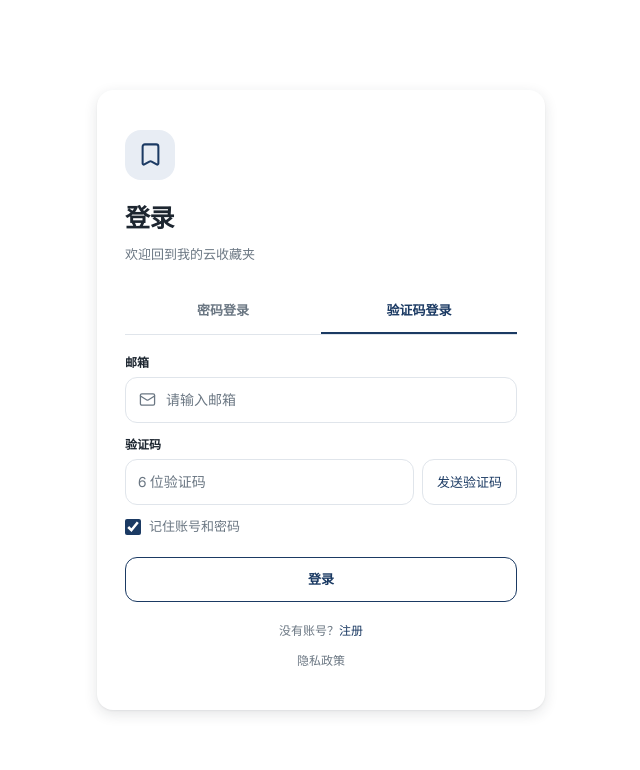
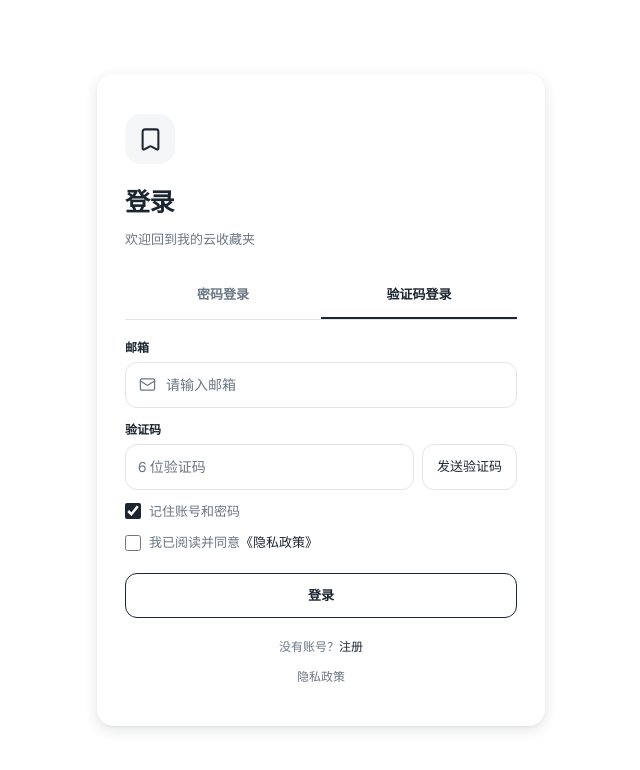
Before and after one commit to liusiyi1223-cyber/cangshugegh, a Next.js app: page /login in a window 1280 px wide. Both pictures are taken after a click on the button "验证码登录". Shown: the top 770 px of the page, without its empty margins (319-959 px from the left). Built offline with nearby package versions, Linux system fonts and the light colour scheme.

Commit message:
默认主题色改为白色（拆出 brand-ink 强调色），注册/登录需勾选同意隐私政策

```diff
--- a/src/app/favorites/page.tsx
+++ b/src/app/favorites/page.tsx
@@ -323,7 +323,7 @@ export default function FavoritesPage() {
                 </div>
               )}
 
-              <div className="flex h-9 items-center gap-2 rounded-xl bg-cream px-3 text-muted focus-within:ring-1 focus-within:ring-brand">
+              <div className="flex h-9 items-center gap-2 rounded-xl bg-cream px-3 text-muted focus-within:ring-1 focus-within:ring-brand-ink">
                 <Search size={17} strokeWidth={1.8} />
                 <input
                   id="searchbox"
--- a/src/app/login/page.tsx
+++ b/src/app/login/page.tsx
@@ -19,6 +19,7 @@ export default function LoginPage() {
   const [countdown, setCountdown] = useState(0);
   const [error, setError] = useState("");
   const [remember, setRemember] = useState(true);
+  const [agreed, setAgreed] = useState(false);
 
   useEffect(() => {
     const savedEmail = localStorage.getItem("savedEmail");
@@ -58,6 +59,10 @@ export default function LoginPage() {
 
   async function submit(e: React.FormEvent) {
     e.preventDefault();
+    if (!agreed) {
+      setError("请先勾选同意《隐私政策》");
+      return;
+    }
     setBusy(true);
     setError("");
     try {
@@ -88,7 +93,7 @@ export default function LoginPage() {
   return (
     <main className="grid min-h-dvh place-items-center bg-background p-4">
       <div className="w-full max-w-md rounded-2xl bg-white px-7 py-10 shadow-card">
-        <div className="mb-5 grid h-[50px] w-[50px] place-items-center rounded-2xl bg-brand-soft text-brand">
+        <div className="mb-5 grid h-[50px] w-[50px] place-items-center rounded-2xl bg-brand-soft text-brand-ink">
           <Bookmark size={27} strokeWidth={1.8} />
         </div>
         <h1 className="text-[25px] font-extrabold tracking-tight text-ink">
@@ -103,7 +108,7 @@ export default function LoginPage() {
             onClick={() => setMode("password")}
             className={`py-3 text-[13px] font-semibold ${
               mode === "password"
-                ? "border-b-2 border-brand text-brand"
+                ? "border-b-2 border-brand-ink text-brand-ink"
                 : "border-b-2 border-transparent text-muted"
             }`}
           >
@@ -113,7 +118,7 @@ export default function LoginPage() {
             onClick={() => setMode("code")}
             className={`py-3 text-[13px] font-semibold ${
               mode === "code"
-                ? "border-b-2 border-brand text-brand"
+                ? "border-b-2 border-brand-ink text-brand-ink"
                 : "border-b-2 border-transparent text-muted"
             }`}
           >
@@ -138,7 +143,7 @@ export default function LoginPage() {
               placeholder="请输入邮箱"
               value={email}
               onChange={(e) => setEmail(e.target.value)}
-              className="w-full rounded-xl border border-sand py-3 pl-10 pr-3 text-sm text-ink outline-none placeholder:text-muted focus:border-brand"
+              className="w-full rounded-xl border border-sand py-3 pl-10 pr-3 text-sm text-ink outline-none placeholder:text-muted focus:border-brand-ink"
             />
           </div>
 
@@ -161,7 +166,7 @@ export default function LoginPage() {
                   placeholder="请输入密码"
                   value={password}
                   onChange={(e) => setPassword(e.target.value)}
-                  className="w-full rounded-xl border border-sand py-3 pl-10 pr-11 text-sm text-ink outline-none placeholder:text-muted focus:border-brand"
+                  className="w-full rounded-xl border border-sand py-3 pl-10 pr-11 text-sm text-ink outline-none placeholder:text-muted focus:border-brand-ink"
                 />
                 <button
                   type="button"
@@ -192,13 +197,13 @@ export default function LoginPage() {
                 placeholder="6 位验证码"
                 value={code}
                 onChange={(e) => setCode(e.target.value)}
-                className="min-w-0 flex-1 rounded-xl border border-sand px-3 py-3 text-sm text-ink outline-none placeholder:text-muted focus:border-brand"
+                className="min-w-0 flex-1 rounded-xl border border-sand px-3 py-3 text-sm text-ink outline-none placeholder:text-muted focus:border-brand-ink"
               />
               <button
                 type="button"
                 onClick={sendCode}
                 disabled={sending || countdown > 0}
-                className="shrink-0 rounded-xl border border-sand px-3.5 text-[13px] font-medium text-brand disabled:opacity-55"
+                className="shrink-0 rounded-xl border border-sand px-3.5 text-[13px] font-medium text-brand-ink disabled:opacity-55"
               >
                 {countdown > 0 ? `${countdown}s 后重发` : "发送验证码"}
               </button>
@@ -212,15 +217,30 @@ export default function LoginPage() {
               type="checkbox"
               checked={remember}
               onChange={(e) => setRemember(e.target.checked)}
-              className="h-4 w-4 accent-brand"
+              className="h-4 w-4 accent-brand-ink"
             />
             记住账号和密码
+          </label>
+
+          <label className="mt-3 flex items-start gap-2 text-[13px] text-muted">
+            <input
+              type="checkbox"
+              checked={agreed}
+              onChange={(e) => setAgreed(e.target.checked)}
+              className="mt-0.5 h-4 w-4 accent-brand-ink"
+            />
+            <span>
+              我已阅读并同意
+              <Link href="/privacy" className="text-brand-ink">
+                《隐私政策》
+              </Link>
+            </span>
           </label>
 
           <button
             type="submit"
             disabled={busy}
-            className="mt-5 w-full rounded-xl border border-brand bg-white py-3 text-[13px] font-semibold text-brand disabled:opacity-55"
+            className="mt-5 w-full rounded-xl border border-brand-ink bg-white py-3 text-[13px] font-semibold text-brand-ink disabled:opacity-55"
           >
             {busy ? "请稍候…" : "登录"}
           </button>
@@ -228,13 +248,13 @@ export default function LoginPage() {
 
         <p className="mt-5 text-center text-[12px] text-muted">
           没有账号？
-          <Link href="/register" replace className="font-medium text-brand">
+          <Link href="/register" replace className="font-medium text-brand-ink">
             注册
           </Link>
         </p>
 
         <p className="mt-3 text-center text-[12px] text-muted">
-          <Link href="/privacy" className="hover:text-brand">
+          <Link href="/privacy" className="hover:text-brand-ink">
             隐私政策
           </Link>
         </p>
--- a/src/app/privacy/page.tsx
+++ b/src/app/privacy/page.tsx
@@ -20,7 +20,7 @@ export default function PrivacyPage() {
   return (
     <main className="min-h-dvh bg-background px-6 py-8">
       <div className="mx-auto w-full max-w-[640px]">
-        <Link href="/" className="text-sm text-muted hover:text-brand">
+        <Link href="/" className="text-sm text-muted hover:text-brand-ink">
           ← 返回首页
         </Link>
 
--- a/src/app/register/page.tsx
+++ b/src/app/register/page.tsx
@@ -25,6 +25,7 @@ export default function RegisterPage() {
   const [sending, setSending] = useState(false);
   const [countdown, setCountdown] = useState(0);
   const [error, setError] = useState("");
+  const [agreed, setAgreed] = useState(false);
 
   useEffect(() => {
     if (countdown <= 0) return;
@@ -68,6 +69,10 @@ export default function RegisterPage() {
 
   async function submit(e: React.FormEvent) {
     e.preventDefault();
+    if (!agreed) {
+      setError("请先勾选同意《隐私政策》");
+      return;
+    }
     setBusy(true);
     setError("");
     try {
@@ -89,7 +94,7 @@ export default function RegisterPage() {
   return (
     <main className="grid min-h-dvh place-items-center bg-background p-6">
       <div className="w-full max-w-[400px] rounded-2xl bg-white p-7 shadow-card">
-        <div className="mb-5 grid h-[50px] w-[50px] place-items-center rounded-2xl bg-brand-soft text-brand">
+        <div className="mb-5 grid h-[50px] w-[50px] place-items-center rounded-2xl bg-brand-soft text-brand-ink">
           <Bookmark size={27} strokeWidth={1.8} />
         </div>
         <h1 className="text-[25px] font-extrabold tracking-tight text-ink">
@@ -134,7 +139,7 @@ export default function RegisterPage() {
             placeholder="设置你的昵称"
             value={name}
             onChange={(e) => setName(e.target.value)}
-            className="w-full rounded-xl border border-sand px-3 py-3 text-sm text-ink outline-none placeholder:text-muted focus:border-brand"
+            className="w-full rounded-xl border border-sand px-3 py-3 text-sm text-ink outline-none placeholder:text-muted focus:border-brand-ink"
           />
 
           <label className="mb-1.5 mt-3.5 block text-xs font-semibold text-ink">
@@ -153,7 +158,7 @@ export default function RegisterPage() {
               placeholder="请输入邮箱"
               value={email}
               onChange={(e) => setEmail(e.target.value)}
-              className="w-full rounded-xl border border-sand py-3 pl-10 pr-3 text-sm text-ink outline-none placeholder:text-muted focus:border-brand"
+              className="w-full rounded-xl border border-sand py-3 pl-10 pr-3 text-sm text-ink outline-none placeholder:text-muted focus:border-brand-ink"
             />
           </div>
 
@@ -167,13 +172,13 @@ export default function RegisterPage() {
               placeholder="6 位验证码"
               value={code}
               onChange={(e) => setCode(e.target.value)}
-              className="min-w-0 flex-1 rounded-xl border border-sand px-3 py-3 text-sm text-ink outline-none placeholder:text-muted focus:border-brand"
+              className="min-w-0 flex-1 rounded-xl border border-sand px-3 py-3 text-sm text-ink outline-none placeholder:text-muted focus:border-brand-ink"
             />
             <button
               type="button"
               onClick={sendCode}
               disabled={sending || countdown > 0}
-              className="shrink-0 rounded-xl border border-sand px-3.5 text-[13px] font-medium text-brand disabled:opacity-55"
+              className="shrink-0 rounded-xl border border-sand px-3.5 text-[13px] font-medium text-brand-ink disabled:opacity-55"
             >
               {countdown > 0 ? `${countdown}s 后重发` : "发送验证码"}
             </button>
@@ -196,7 +201,7 @@ export default function RegisterPage() {
               placeholder="请输入密码（至少 8 位）"
               value={password}
               onChange={(e) => setPassword(e.target.value)}
-              className="w-full rounded-xl border border-sand py-3 pl-10 pr-11 text-sm text-ink outline-none placeholder:text-muted focus:border-brand"
+              className="w-full rounded-xl border border-sand py-3 pl-10 pr-11 text-sm text-ink outline-none placeholder:text-muted focus:border-brand-ink"
             />
             <button
               type="button"
@@ -214,10 +219,25 @@ export default function RegisterPage() {
 
           {error && <p className="mt-2 text-xs text-danger">{error}</p>}
 
+          <label className="mt-4 flex items-start gap-2 text-[13px] text-muted">
+            <input
+              type="checkbox"
+              checked={agreed}
+              onChange={(e) => setAgreed(e.target.checked)}
+              className="mt-0.5 h-4 w-4 accent-brand-ink"
+            />
+            <span>
+              我已阅读并同意
+              <Link href="/privacy" className="text-brand-ink">
+                《隐私政策》
+              </Link>
+            </span>
+          </label>
+
           <button
             type="submit"
             disabled={busy}
-            className="mt-5 w-full rounded-xl bg-brand py-3 text-[13px] font-semibold text-white disabled:opacity-55"
+            className="mt-5 w-full rounded-xl bg-brand py-3 text-[13px] font-semibold text-onbrand disabled:opacity-55"
           >
             {busy ? "请稍候…" : "创建账号"}
           </button>
@@ -225,13 +245,13 @@ export default function RegisterPage() {
 
         <p className="mt-5 text-center text-[12px] text-muted">
           已有账号？
-          <Link href="/login" replace className="font-medium text-brand">
+          <Link href="/login" replace className="font-medium text-brand-ink">
             登录
           </Link>
         </p>
 
         <p className="mt-3 text-center text-[12px] text-muted">
-          <Link href="/privacy" className="hover:text-brand">
+          <Link href="/privacy" className="hover:text-brand-ink">
             隐私政策
           </Link>
         </p>
--- a/src/app/workbench/page.tsx
+++ b/src/app/workbench/page.tsx
@@ -434,7 +434,7 @@ export default function WorkbenchPage() {
               value={newTagName}
               onChange={(e) => setNewTagName(e.target.value)}
               placeholder="新建标签"
-              className="min-w-0 flex-1 rounded-xl border border-sand bg-white px-3 py-2 text-sm text-ink outline-none placeholder:text-muted focus:border-brand"
+              className="min-w-0 flex-1 rounded-xl border border-sand bg-white px-3 py-2 text-sm text-ink outline-none placeholder:text-muted focus:border-brand-ink"
             />
             <button
               onClick={createTag}
--- a/src/components/mobile/FavoriteActionSheet.tsx
+++ b/src/components/mobile/FavoriteActionSheet.tsx
@@ -240,7 +240,7 @@ export default function FavoriteActionSheet({
           onChange={(e) => setNoteText(e.target.value)}
           placeholder="写点笔记…"
           rows={6}
-          className="w-full resize-none rounded-xl border border-sand bg-white px-4 py-3 text-sm text-ink outline-none placeholder:text-muted focus:border-brand"
+          className="w-full resize-none rounded-xl border border-sand bg-white px-4 py-3 text-sm text-ink outline-none placeholder:text-muted focus:border-brand-ink"
         />
         {noteError && <p className="mt-2 text-xs text-danger">{noteError}</p>}
         <button
--- a/src/components/mobile/TagEditSheet.tsx
+++ b/src/components/mobile/TagEditSheet.tsx
@@ -89,7 +89,7 @@ export default function TagEditSheet({
         onChange={(e) => setTitle(e.target.value)}
         placeholder="标题"
         rows={1}
-        className="w-full resize-none overflow-hidden rounded-xl border border-sand bg-white px-4 py-3 text-sm text-ink outline-none placeholder:text-muted focus:border-brand"
+        className="w-full resize-none overflow-hidden rounded-xl border border-sand bg-white px-4 py-3 text-sm text-ink outline-none placeholder:text-muted focus:border-brand-ink"
       />
 
       <label className="mb-1.5 mt-4 block text-xs font-semibold text-ink">
@@ -145,7 +145,7 @@ export default function TagEditSheet({
             }
           }}
           placeholder="新建标签"
-          className="min-w-0 flex-1 rounded-full bg-surface px-4 py-2.5 text-base text-ink ring-1 ring-sand placeholder:text-muted focus:outline-none focus:ring-brand"
+          className="min-w-0 flex-1 rounded-full bg-surface px-4 py-2.5 text-base text-ink ring-1 ring-sand placeholder:text-muted focus:outline-none focus:ring-brand-ink"
         />
         <button
           type="button"
--- a/src/lib/useThemeColor.ts
+++ b/src/lib/useThemeColor.ts
@@ -15,7 +15,7 @@ function readStoredTheme(defaultColor: string): string {
   }
 }
 
-export function useThemeColor(defaultColor = "#1b3a63") {
+export function useThemeColor(defaultColor = "#ffffff") {
   const [themeColor, setThemeColorState] = useState(() =>
     readStoredTheme(defaultColor)
   );
@@ -50,9 +50,12 @@ export function useThemeColor(defaultColor = "#1b3a63") {
     }).catch(() => {});
   }
 
+  // 浅色品牌色（如白色）时，文字强调色用深墨色，避免白底白字看不见
+  const isLight = readableOn(themeColor) === "#1d2630";
   const themeStyle = {
     "--color-brand": themeColor,
-    "--color-brand-soft": mixWhite(themeColor, 0.9),
+    "--color-brand-ink": isLight ? "#1d2630" : themeColor,
+    "--color-brand-soft": isLight ? "#f4f6f8" : mixWhite(themeColor, 0.9),
     "--color-brand-dark": darken(themeColor, 0.15),
     "--color-onbrand": readableOn(themeColor),
   } as CSSProperties;
```
Also changed, not shown: src/app/globals.css (+5 -4 lines), src/app/me/page.tsx (+4 -4 lines), src/components/mobile/AddFavoriteSheet.tsx (+6 -6 lines).
